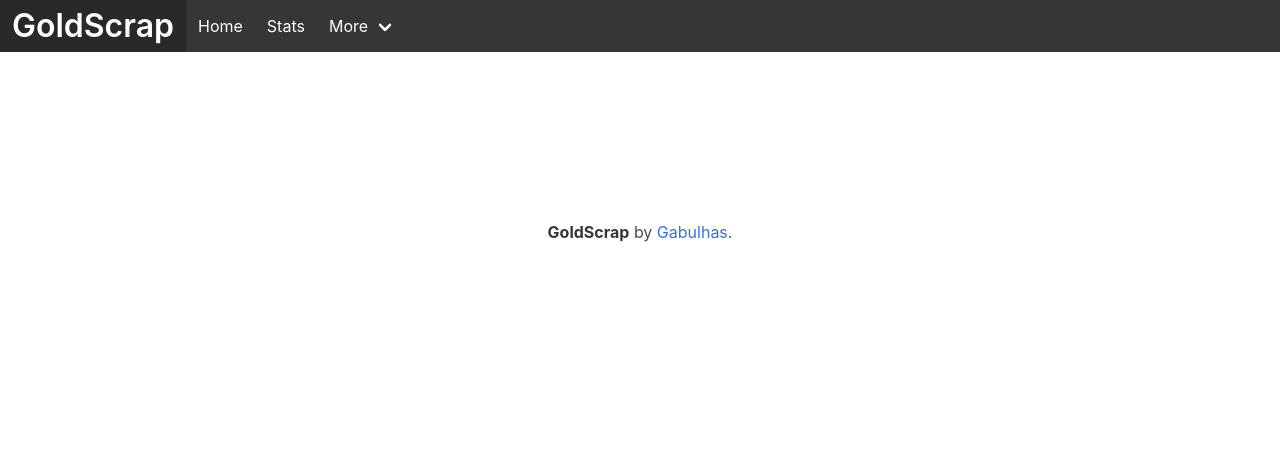
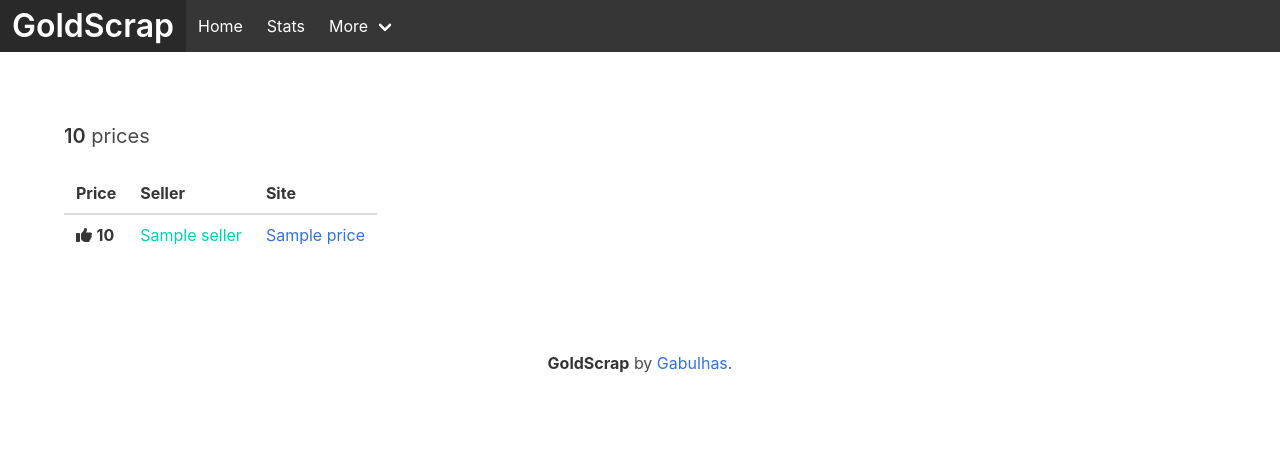
Before and after one commit to uakbr/goldscrap-frontend, a Flask app: template home/templates/index.html in a window 1280 px wide. Shown: the top 470 px of the page. Run offline with Flask 2, Linux system fonts and the light colour scheme; the template is opened without the code that fills it: most values are stand-ins (such as "Sample title", 1, 10 or a date in 2020); some libraries are stand-ins or nearby versions.

Commit message:
server-side rendering of index page

```diff
--- a/home/templates/index.html
+++ b/home/templates/index.html
@@ -11,15 +11,55 @@
 {%endblock%}
 
 {%block bodycontent%}
+
+
 <section class="section">
     <div class="container">
 
         <br>
-        <div id="app" class="columns" style>
-            <game-price-table game_title="OSRS" v-bind:prices="pricesosrs"></game-price-table>
-            <game-price-table game_title="RS3" v-bind:prices="pricesrs3"></game-price-table>
-        </div>
+	<div class="columns">
+{% for key, segment in items_json.items() %}
+	<div class="column table-container">
+	    <p class="subtitle">
+	    <strong>{{ key }}</strong> prices
+	    </p>
+	    <table class="table">
+		<thead>
+		<tr>
+		    <th>Price</th>
+		    <th>Seller</th>
+		    <th>Site</th>
+		</tr>
+		</thead>
+		<tbody>
+		{% for price in segment %}
 
+		<tr>
+
+		    <span v-bind:data-tippy-content="price.FetchTime" tabindex="0">
+		    {% if loop.index == 1  %}
+			<td><i class="fas fa-thumbs-up"></i>
+			<strong>  {{price.PriceValue}}</strong></td>
+		    {% else %}
+			<td >{{price.PriceValue}}</td>
+		    {% endif %}
+		    </span>
+		    {% if loop.index == 1  %}
+		    <td class="has-text-primary">{{price.Seller}}</td>
+		    {% else %}
+		    <td>{{price.Seller}}</td>
+		    {% endif %}
+		    <td><a v-bind:href="price.SiteURL">{{price.siteName}}</a></td>
+		</tr>
+
+		{% endfor %}
+		</tbody>
+
+	    </table>
+	</div>
+
+    {% endfor %}
+    </div>
     </div>
     </div>
 </section>
@@ -31,12 +71,5 @@
 
 {% block restcontent %}
 
-<script>
 
-
-    var prices_obj = {{items_json | safe}}
-
-</script>
-
-<script type="text/javascript" src="{{ url_for('.static', filename='js/price_table.js') }}"></script>
 {%endblock %}
```
Also changed, not shown: home/views.py (+5 -2 lines), home/templates/base.html (line endings or trailing spaces).
